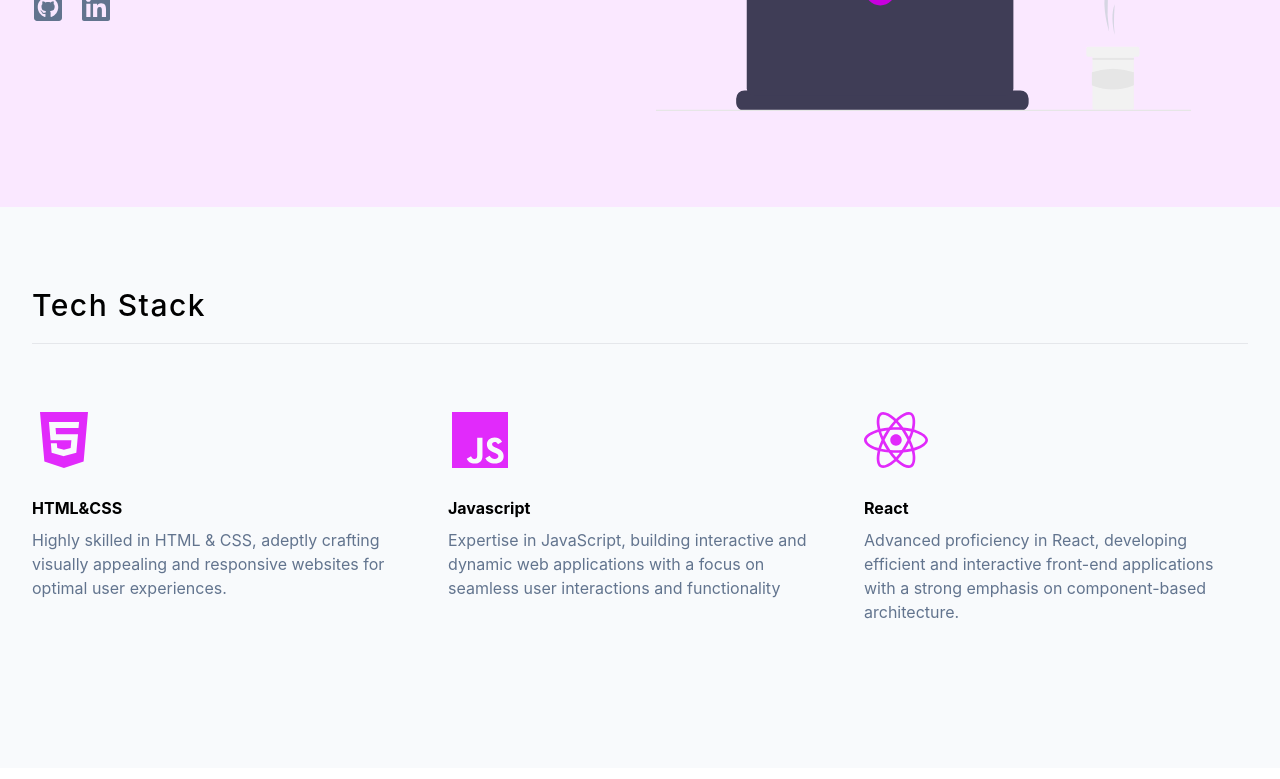
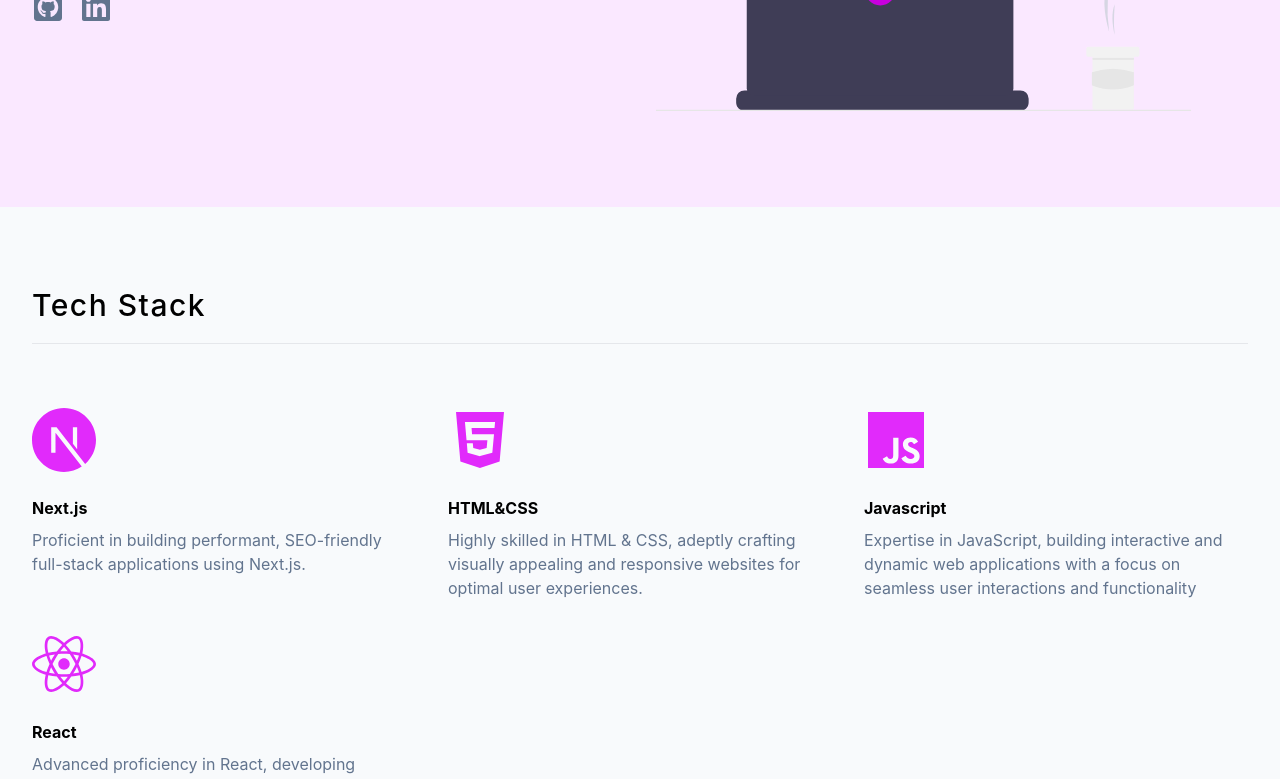
Before and after one commit to Alina0303/web-dev-portfolio, a React (Vite) app: page / in a window 1280 px wide. Shown: the part 469-1248 px from the top of the page. Built offline with nearby package versions, Linux system fonts and the light colour scheme.

Commit message:
Update data.jsx
new skill

```diff
--- a/src/data.jsx
+++ b/src/data.jsx
@@ -1,5 +1,6 @@
 import { nanoid } from "nanoid";
 import { FaHtml5, FaJs, FaReact } from "react-icons/fa";
+import { SiNextdotjs } from "react-icons/si";
 import quiz from "./assets/quiz.png";
 import mixMaster from "./assets/cocktail.png";
 import content from "./assets/contentfull.png";
@@ -14,6 +15,12 @@ export const links = [
 ];
 
 export const skills = [
+  {
+    id: nanoid(),
+    title: "Next.js",
+    icon: <SiNextdotjs className="h-16 w-16 text-fuchsia-500" />,
+    text: "Proficient in building performant, SEO-friendly full-stack applications using Next.js.",
+  },
   {
     id: nanoid(),
     title: "HTML&CSS",
```
